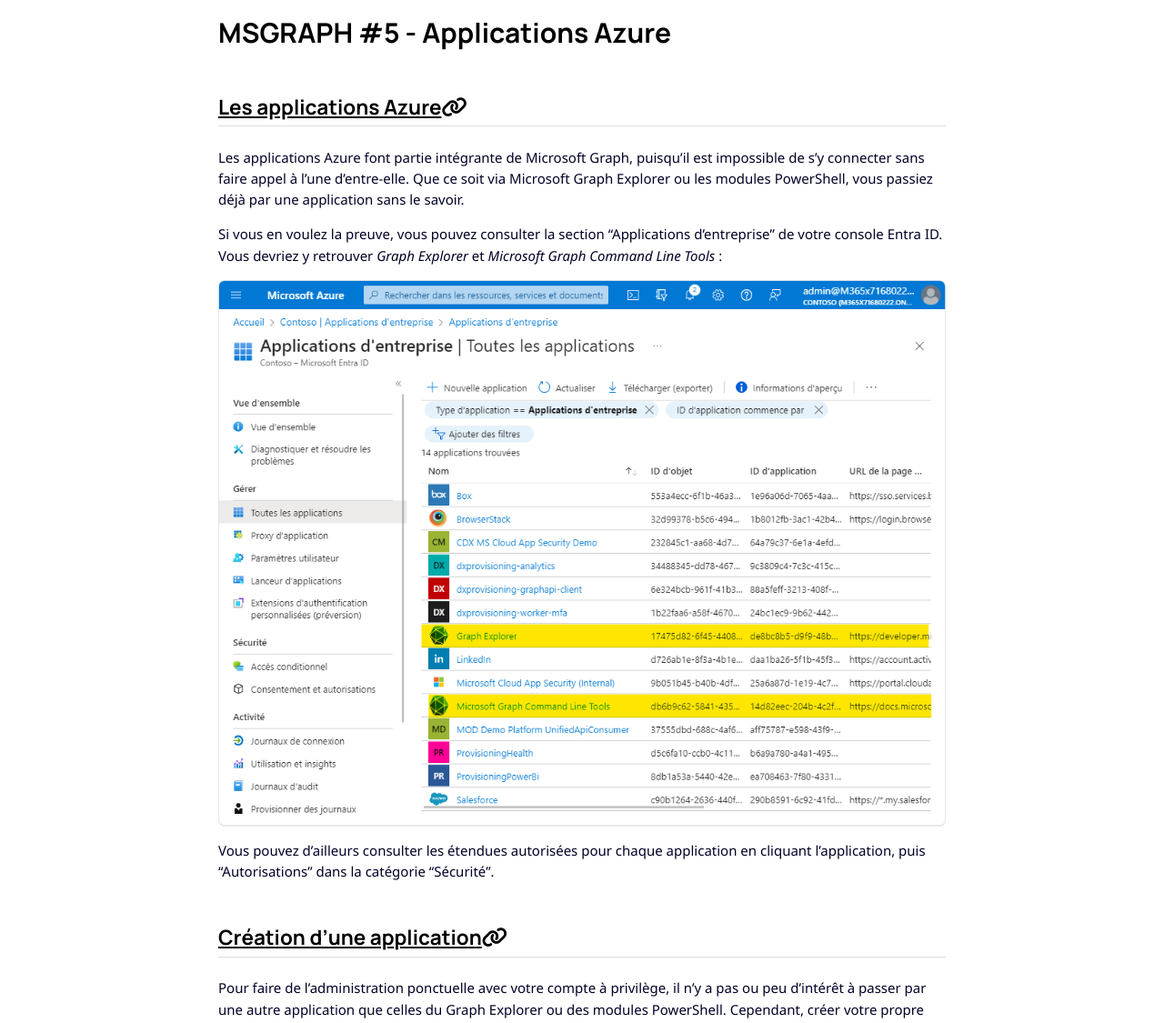
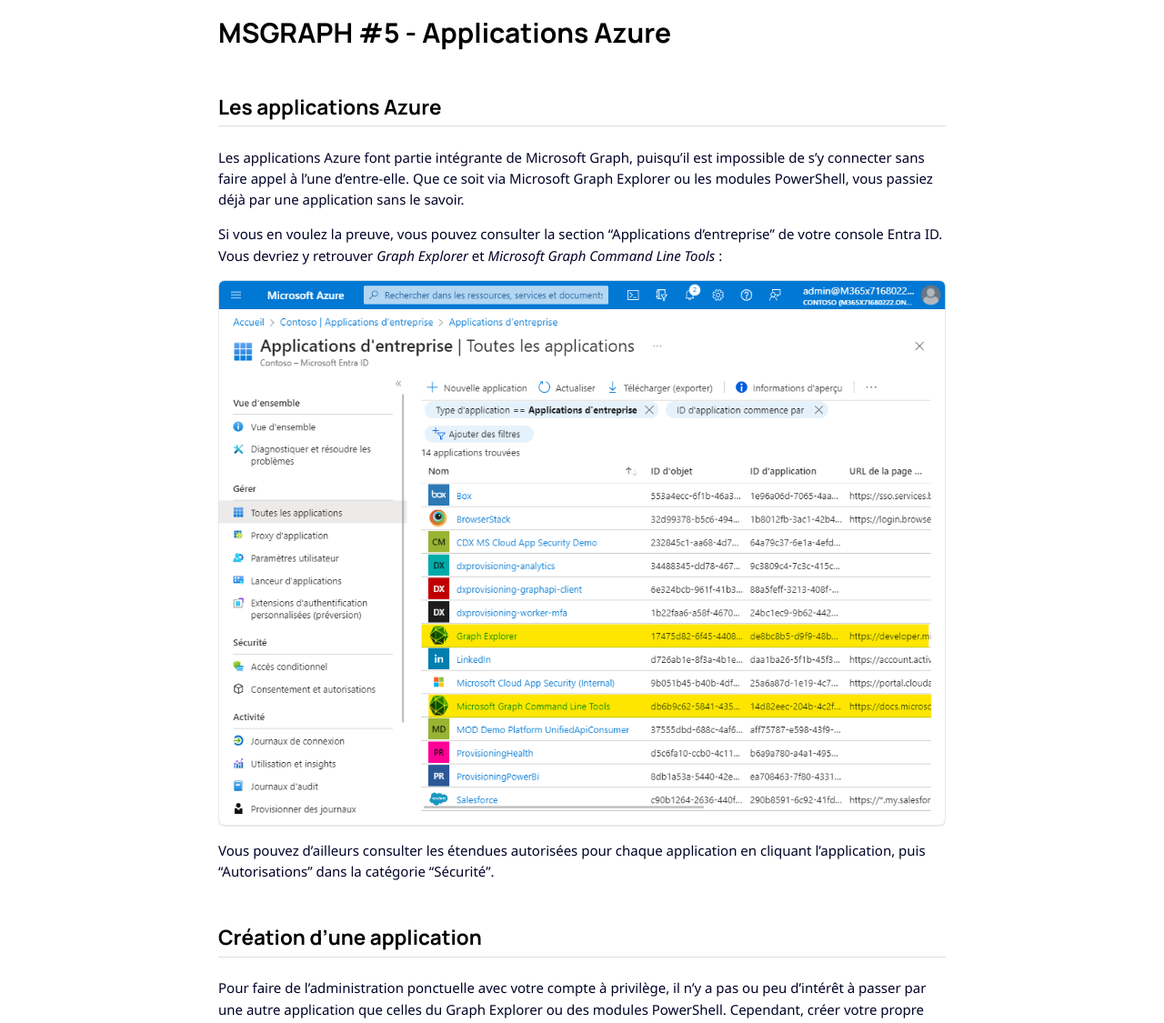
Before and after one commit to leobouard/leobouard.github.io, a Jekyll site: the page built from _posts/2023-09-17-cours-msgraph-005.md, in a window 1280 px wide. Shown: the part 156-1281 px from the top of the page at 91% size. Built offline with Jekyll 4.4.1, drawn with Linux system fonts in a browser that asks for light colours; nearby versions of some CDN libraries; some web fonts are replaced.

Commit message:
Ajout du CSS

```diff
--- a/_sass/titles.scss
+++ b/_sass/titles.scss
@@ -15,3 +15,26 @@
     border-bottom: 1px solid #DDD;
     padding-bottom: 5px;
 }
+
+h2 a,
+h3 a,
+h4 a,
+h5 a {
+    text-decoration: none;
+}
+
+h2 i,
+h3 i,
+h4 i,
+h5 i {
+    opacity: 0;
+    margin-left: 0.5em;
+    font-size: smaller;
+}
+
+h2:hover i,
+h3:hover i,
+h4:hover i,
+h5:hover i {
+    opacity: 0.5;
+}
```
